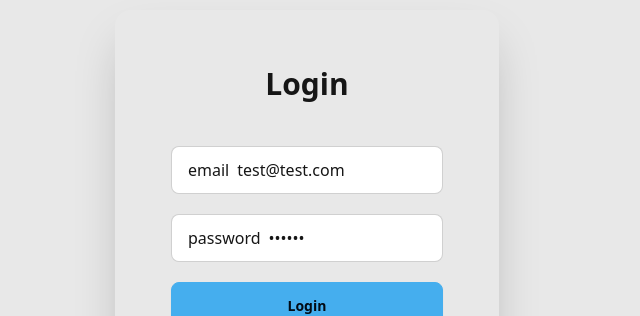
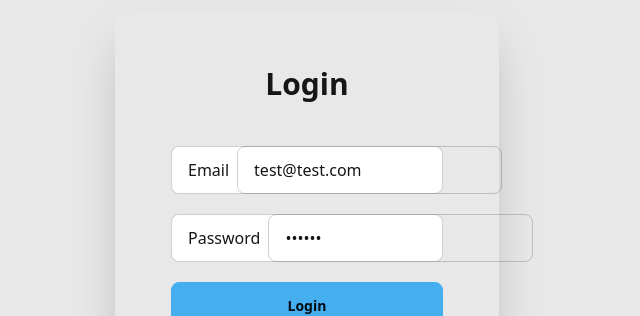
Before and after one commit to merv-e/FurniFlare-store-app, a React (Vite) app: page /login in a window 1280 px wide. Shown: the part 152-468 px from the top of the page, without its empty margins (333-973 px from the left). Built offline with nearby package versions, Linux system fonts and the light colour scheme.

Commit message:
main filtering component for searching a product is created.

```diff
--- a/src/components/Filters.jsx
+++ b/src/components/Filters.jsx
@@ -1,9 +1,23 @@
-import React from 'react'
+import { Form, useLoaderData, Link } from "react-router-dom";
+import FormInput from "./FormInput";
 
 const Filters = () => {
   return (
-    <div>Filters</div>
-  )
-}
+    <Form className="bg-base-200 rounded-md px-8 py-4 grid gap-x-4 gap-y-8 sm:grid-cols-2 md:grid-cols-3 lg:grid-cols-4 items-center">
+      <FormInput
+        type="search"
+        label="search product"
+        name="search"
+        size="input-sm"
+      />
+      <button type="submit" className="btn btn-primary btn-sm capitalize">
+        search
+      </button>
+      <Link to="/products" className="btn btn-accent btn-sm capitalize ">
+        reset
+      </Link>
+    </Form>
+  );
+};
 
-export default Filters
+export default Filters;
--- a/src/components/FormInput.jsx
+++ b/src/components/FormInput.jsx
@@ -1,17 +1,17 @@
-import React from "react";
-
-const FormInput = ({ name, defaultValue, label, type }) => {
+const FormInput = ({ name, defaultValue, label, type, size }) => {
   return (
-    <label className="input input-bordered flex items-center gap-2">
+    <div className="form-control">
+      <label className="input input-bordered flex items-center gap-2 capitalize">
         {label}
         <input
           type={type}
           name={name}
-        className="grow"
+          className={` input input-bordered  ${size}`}
           placeholder={name}
           defaultValue={defaultValue}
         />
       </label>
+    </div>
   );
 };
 
```
Lines whose indentation alone changed are shown as unchanged.
